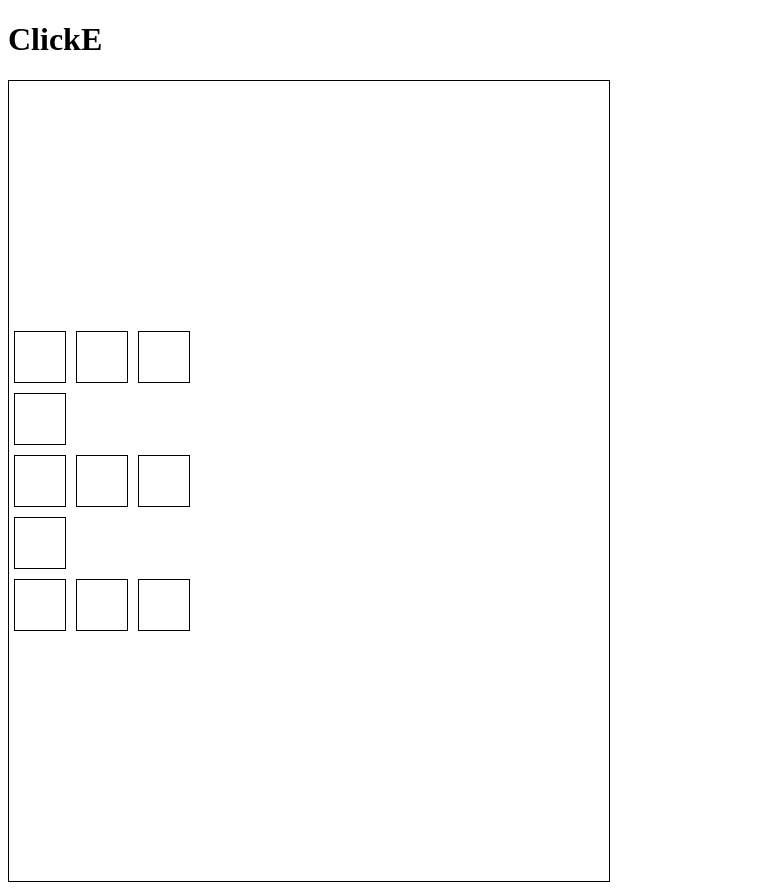
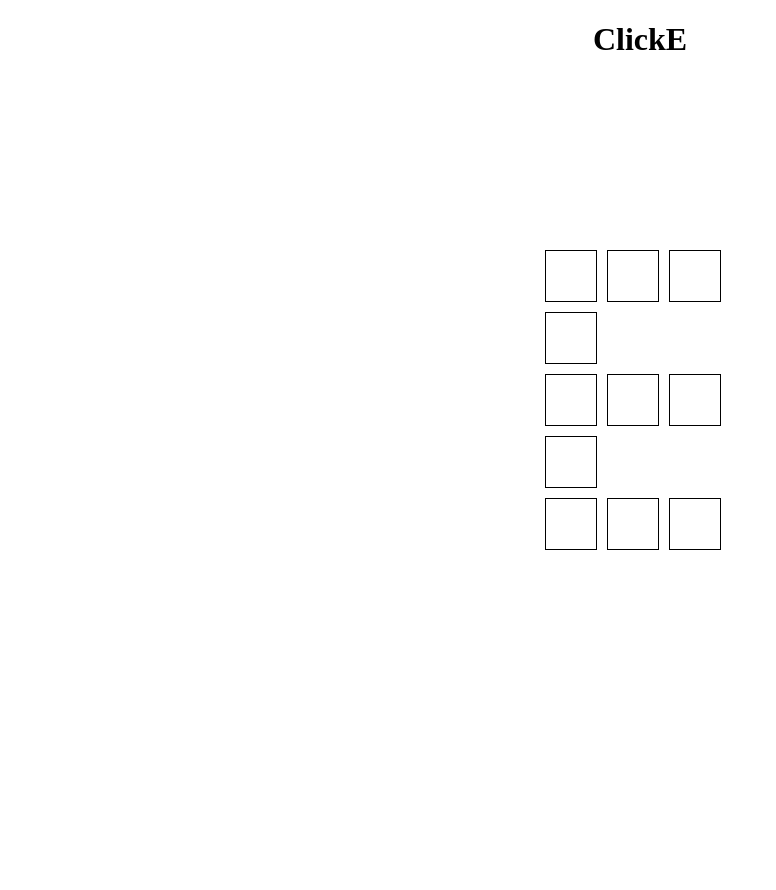
Before and after one commit to yuhmanashi/ClickE, a plain HTML site: page index.html in a window 1280 px wide. Shown: the whole page, without its empty margins (0-776 px from the left). After the commit the page ends 821 px from the top, so only its background shows below. Drawn offline with Linux system fonts and the light colour scheme.

Commit message:
all features finished

```diff
--- a/index.html
+++ b/index.html
@@ -11,8 +11,8 @@
 </head>
 <body>
     <h1>ClickE</h1>
-    <div class="boxes">
-        <div class="row-1">
+    <div id="main">
+        <div class="row">
             <div class="box" id="1">
 
             </div>
@@ -23,12 +23,12 @@
 
             </div>
         </div>
-        <div class="row-2">
+        <div class="row">
             <div class="box" id="4">
 
             </div>
         </div>
-        <div class="row-3">
+        <div class="row">
             <div class="box" id="5">
 
             </div>
@@ -39,12 +39,12 @@
 
             </div>
         </div>
-        <div class="row-4">
+        <div class="row">
             <div class="box" id="8">
 
             </div>
         </div>
-        <div class="row-5">
+        <div class="row">
             <div class="box" id="9">
 
             </div>
--- a/script.js
+++ b/script.js
@@ -1,15 +1,23 @@
 const order = [];
+let animation = false;
 
 window.onload = function(){
     const boxes = document.getElementsByClassName('box')
     for (let box of boxes){
         box.onclick = function(){
-            if (!(order.includes(box.id))){
-                order.push(box.id);
-                box.style.backgroundColor = 'red';
+            if (!animation){
+                if (!(order.includes(box.id))){
+                    console.log(box.id);
+                    order.push(box.id);
+                    box.style.backgroundColor = 'red';
 
-                if (order.length === 11){
-                    setTimeout(clearBoxes, 500);
+                    if (order.length === 11){
+                        animation = true;
+                        setTimeout(clearBoxes, 500);
+                        setTimeout(() => {
+                            animation = false;
+                        }, 12 * 500)
+                    }
                 }
             }
         }
--- a/style.css
+++ b/style.css
@@ -1,13 +1,33 @@
-.boxes {
+html, body {
+    width: 100%;
+    height: 100%;
+    padding: 0;
+    margin: 0;
+}
+
+h1 {
+    text-align: center;
+}
+
+#main {
+    height: 50%;
+    width: 50%;
+
+    /* centers div */
+    position: absolute;
+    top: 50%;
+    left: 50%;
+    transform: translate(-50%, -50%);
+
+    /* centers children */
     display: flex;
     flex-direction: column;
+    align-items: center;
     justify-content: center;
-    height: 800px;
-    width: 600px;
-    border: 1px solid black;
 }
 
-.boxes > * {
+.row {
+    min-width: 200px;
     display: flex;
 }
 
```
Also changed, not shown: 1 other file.
